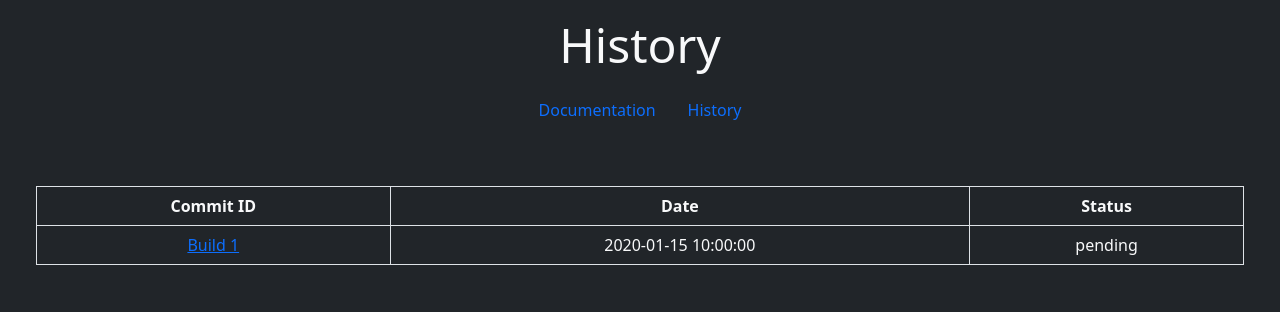
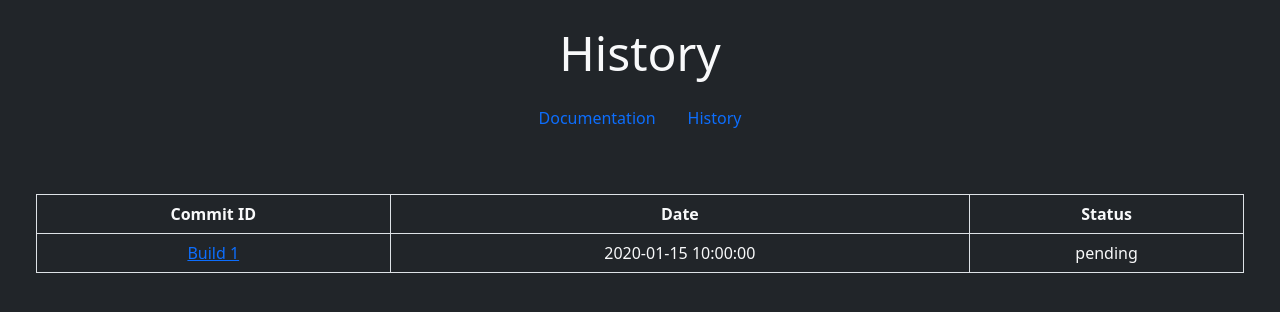
Before and after one commit to linus1996/DD2480-CI, a Flask app: page /builds in a window 1280 px wide. Shown: the top 312 px of the page. Run offline with Flask 2, Linux system fonts and the light colour scheme; a database or web service that is not in the repository returns one stand-in record (values such as "Sample title"); parts of the project's set-up code (start-up, migrations or seed data) failed here and were passed over.

Commit message:
Update history.html
Feature: frontend update

```diff
--- a/src/templates/history.html
+++ b/src/templates/history.html
@@ -8,13 +8,12 @@
 </head>
 <body class="bg-dark text-light">
 
-    <div class="container-fluid">
-        <div class="row jumbotron text-center mt-3">
-            <h2 class="display-5">History</h2>
+    <div class="container-fluid mx-auto">
+        <div class="row jumbotron text-center">
+            <h2 class="display-5 mt-4">History</h2>
         </div>
         <nav class="navbar justify-content-center  mb-5">
             <ul class="nav">
-
                 <li class="nav-item">
                   <a class="nav-link" href="documentation">Documentation</a>
                 </li>
@@ -24,7 +23,7 @@
             </ul>
         </nav>
 
-        <div class="mx-4">
+        <div class="mx-4 mb-4 mt-4">
             <table class="table table-bordered text-light text-center">
                 <thead>
                     <tr>
```
